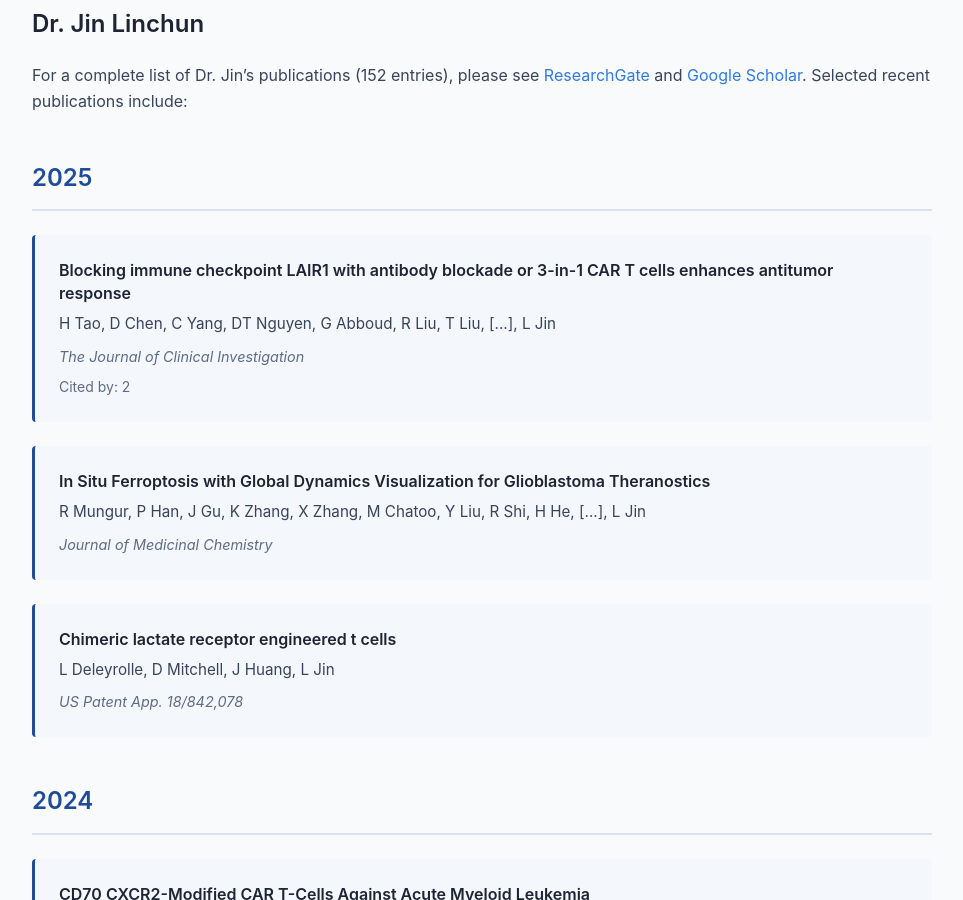
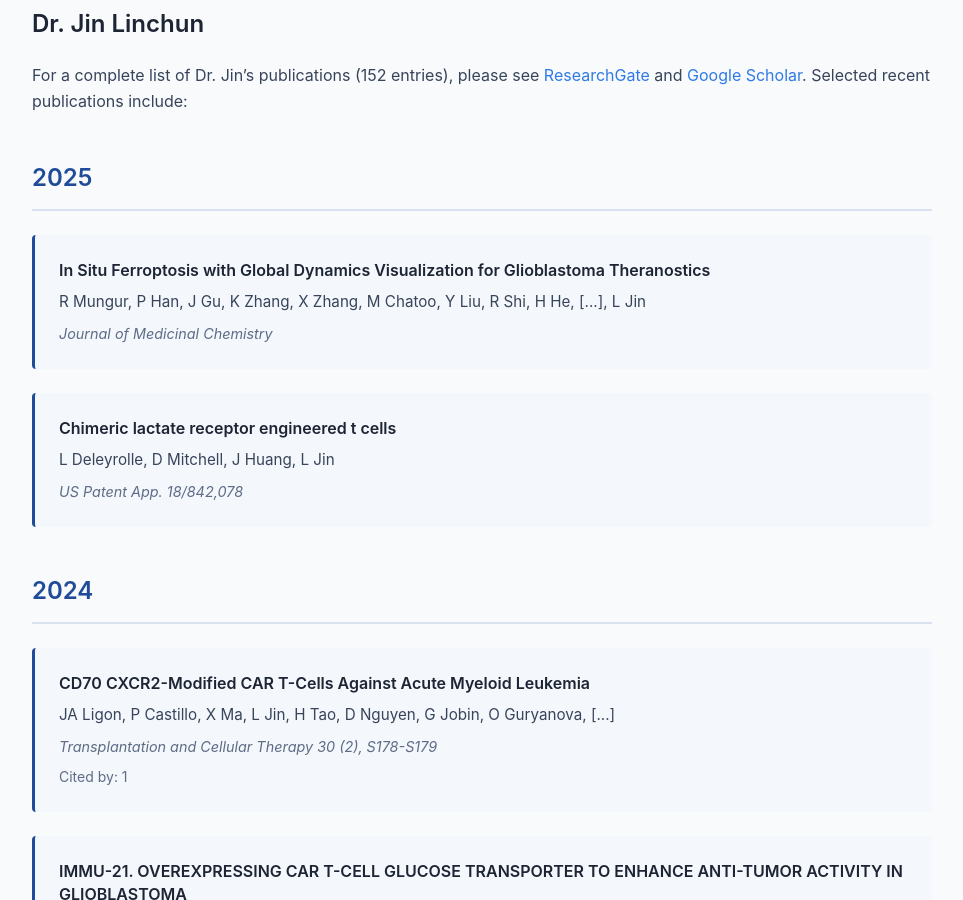
Before and after one commit to Zhan-JinLab/Zhan-JinLab.github.io, a Jekyll site: the page built from publications.md, in a window 1280 px wide and 900 px high, scrolled down 4705 px. Shown: the whole window, without its empty margins (158-1121 px from the left). Built offline with Jekyll 4.4.1, drawn with Linux system fonts in a browser that asks for light colours.

Commit message:
Remove remaining LAIR1 references

```diff
--- a/_data/publications_jin.yml
+++ b/_data/publications_jin.yml
@@ -3,12 +3,6 @@
 
 - year: 2025
   publications:
-    - title: "Blocking immune checkpoint LAIR1 with antibody blockade or 3-in-1 CAR T cells enhances antitumor response"
-      authors: "H Tao, D Chen, C Yang, DT Nguyen, G Abboud, R Liu, T Liu, [...], L Jin"
-      journal: "The Journal of Clinical Investigation"
-      citations: 2
-      doi: null
-      topic: "CAR-T"
 
     - title: "In Situ Ferroptosis with Global Dynamics Visualization for Glioblastoma Theranostics"
       authors: "R Mungur, P Han, J Gu, K Zhang, X Zhang, M Chatoo, Y Liu, R Shi, H He, [...], L Jin"
--- a/research.md
+++ b/research.md
@@ -38,7 +38,7 @@ Chimeric antigen receptor (CAR) T cell therapy represents a promising approach f
 - **Target Antigen Discovery**: Identifying and validating tumor-associated antigens including CD70, CXCR1/2, and emerging targets
 - **Enhanced Tumor Trafficking**: Engineering CARs with chemokine receptors (e.g., CXCR1/2) to improve T cell migration into tumors
 - **Metabolic Optimization**: Modifying CAR-T cells to thrive in the hostile tumor metabolic environment
-- **Checkpoint Modulation**: Integrating checkpoint blockade (e.g., LAIR1) with CAR-T therapy
+- **Checkpoint Modulation**: Integrating checkpoint blockade with CAR-T therapy
 - **Multi-targeting Strategies**: Developing combination approaches to prevent antigen escape
 
 Notable achievements include the development of CD70-targeted CAR-T cells and CXCR2-modified CAR-T cells that co-opt tumor-derived IL-8 for enhanced chemotaxis and anti-tumor efficacy.
@@ -72,7 +72,7 @@ Our research has resulted in high-impact publications in leading journals includ
 - CXCR1/2-modified CAR T cells co-opt IL-8 for maximal antitumor efficacy (*Nat Commun*, 2019)
 - CD70 as a novel target of CAR T-cell therapy for gliomas (*Neuro-Oncology*, 2018)
 - Dysregulation of glutamate transport enhances Treg function promoting VEGF blockade resistance (*Cancer Res*, 2020)
-- Novel immune checkpoint LAIR1 blockade for glioblastoma therapy (ongoing clinical development)
+- Novel immune checkpoint blockade for glioblastoma therapy (ongoing clinical development)
 
 For a complete list, please visit our [Publications]({{ '/publications/' | relative_url }}) page.
 
```
